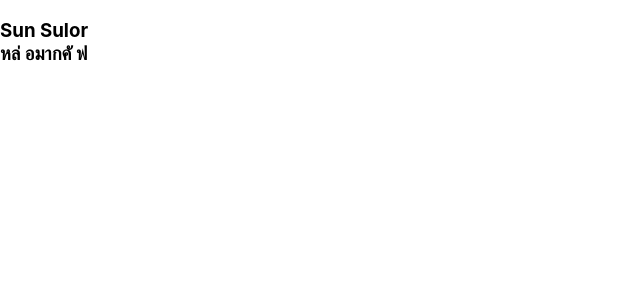
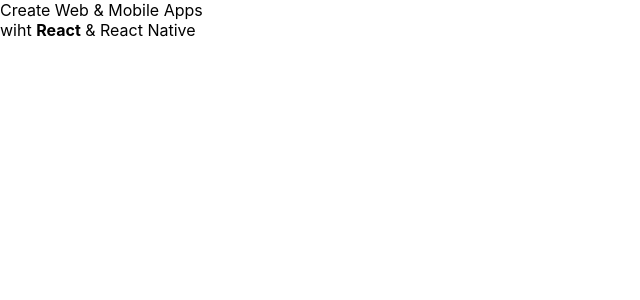
Before and after one commit to gartoon285/app1, a React (Create React App) app: page / in a window 1280 px wide. Shown: the top 300 px of the page, without its empty margins (0-640 px from the left). Built offline with nearby package versions, Linux system fonts and the light colour scheme.

Commit message:
Update next ver

```diff
--- a/src/App.js
+++ b/src/App.js
@@ -1,7 +1,15 @@
 import React from 'react'
 
 function App() {
-    return <h3 > Sun Sulor < br / > หล่ อมากคั ฟ < /h3>
+    let re='<b>React</b>'
+    let rn = 'React Native'
+    const el=(
+        <div>
+            Create Web & Mobile Apps<br/>
+            wiht <span dangerouslySetInnerHTML={{__html:re}}/> & {rn}
+        </div>
+    )
+    return el
 }
 
 export default App;
```
